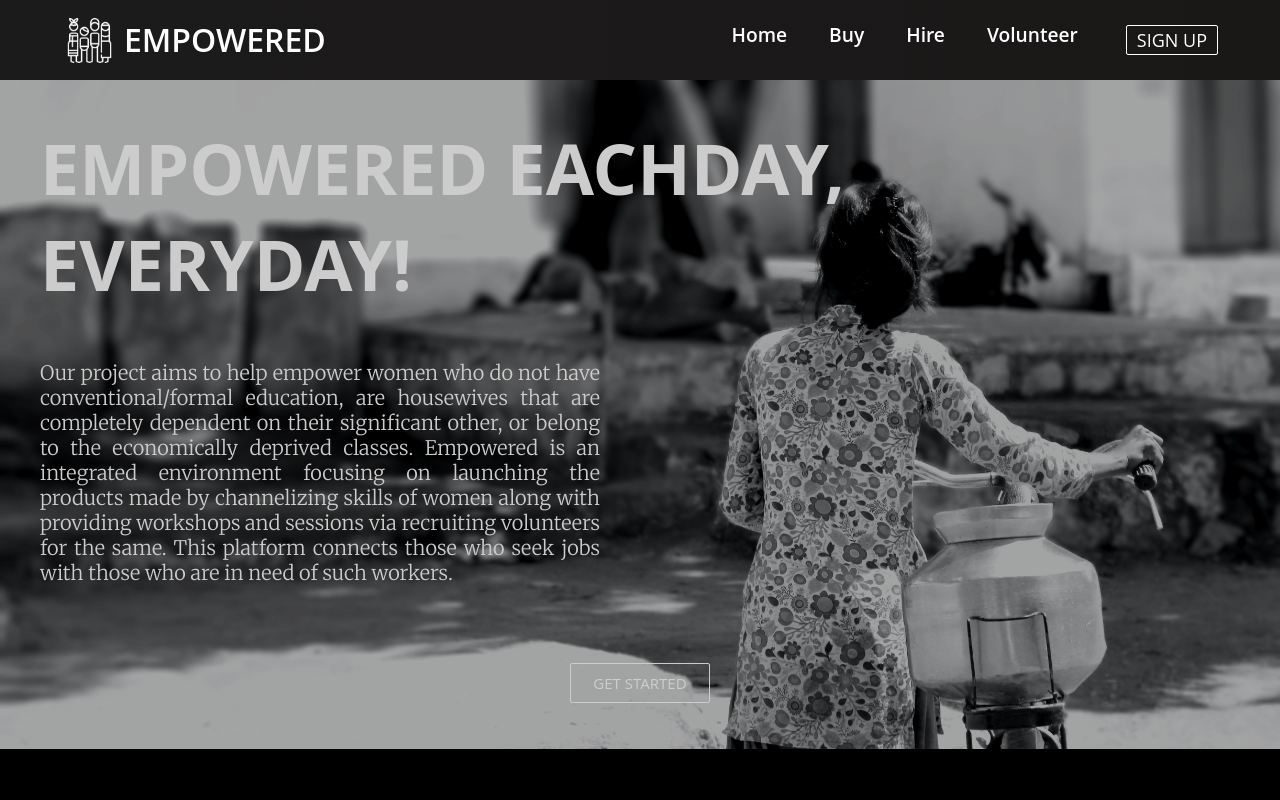
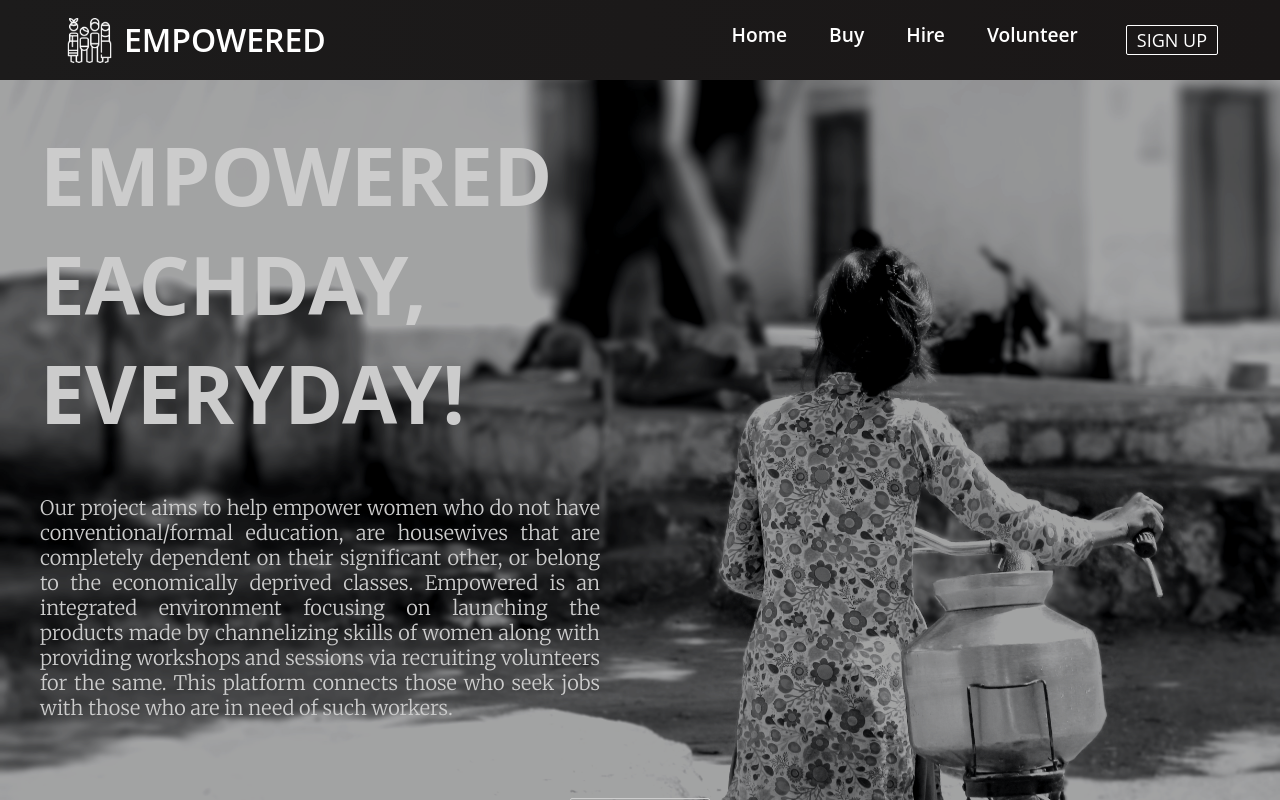
Before and after one commit to sn2606/Code-Divas-New, a React (Create React App) app in the folder code-divas/: page / in a window 1280 px wide. Shown: the top 800 px of the page. Built offline with nearby package versions, Linux system fonts and the light colour scheme.

Commit message:
Text fault in Hero Section fixed

```diff
--- a/code-divas/src/Components/HeroSection.css
+++ b/code-divas/src/Components/HeroSection.css
@@ -17,7 +17,7 @@
 
   .hero-content > h1 {
     color: #fff;
-    font-size: 70px;
+    font-size: 80px;
     font-weight: 700;
     width: 70%;
     position: relative;
```
